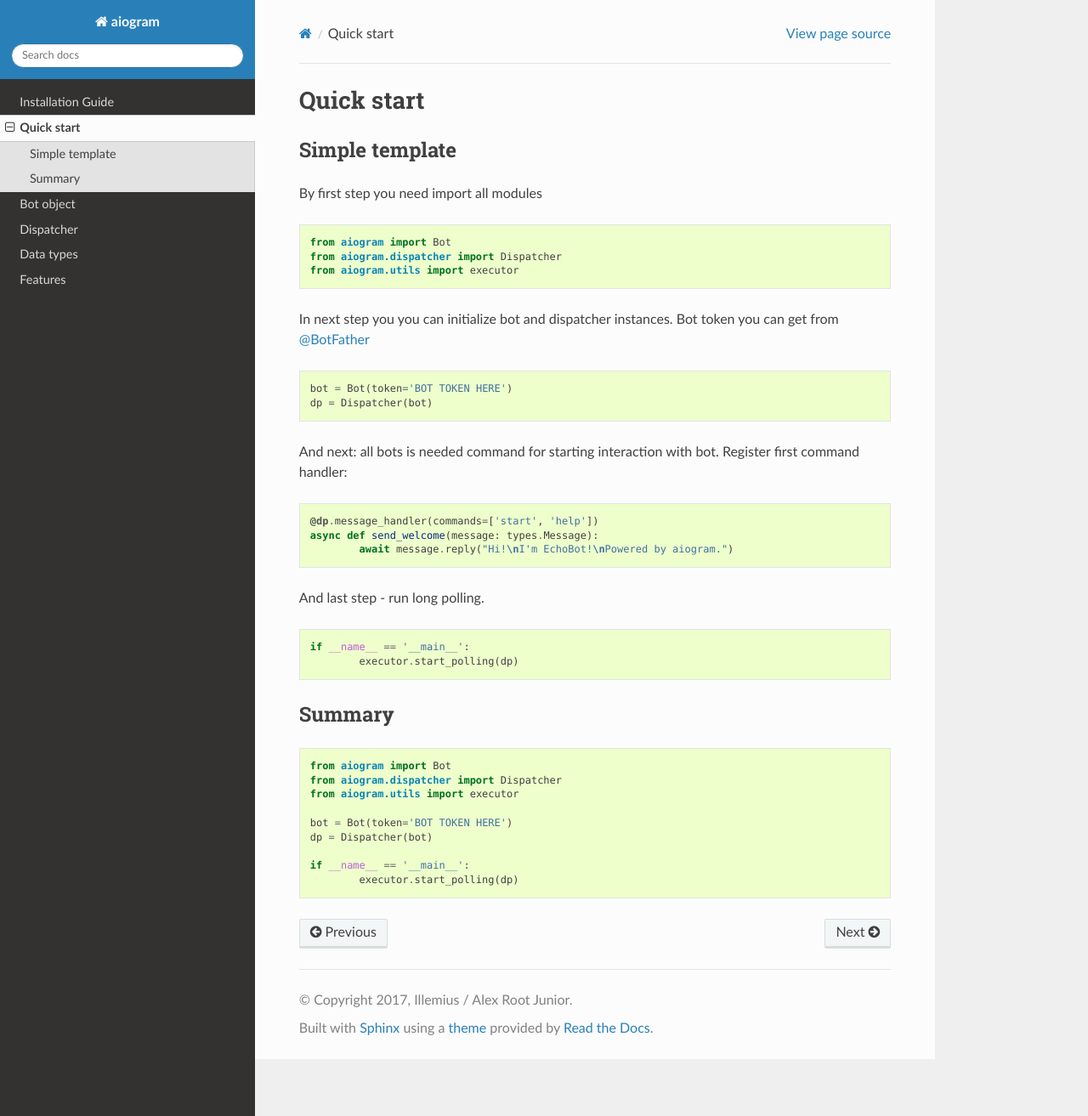
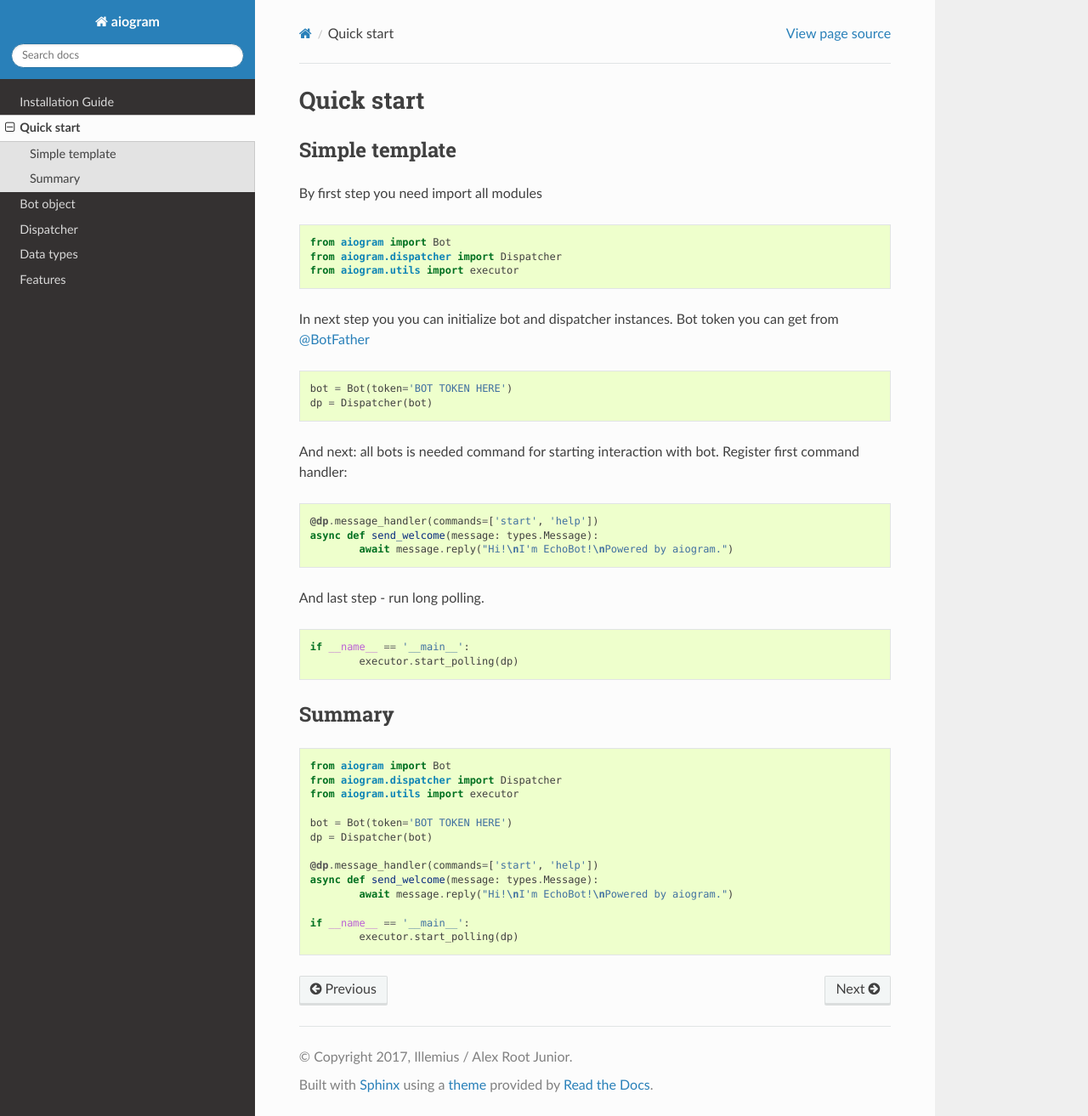
Before and after one commit to NullBrotasli/aiogram, a Sphinx documentation site: the page built from docs/source/quick_start.rst, in a window 1280 px wide and 1313 px high. Shown: the whole window at 85% size. Built offline with Sphinx 7.4.7 and the Read the Docs theme 2.0.0, drawn with Linux system fonts in a browser that asks for light colours; the version number could not be read and is left out.

Commit message:
Fixed code example

```diff
--- a/docs/source/quick_start.rst
+++ b/docs/source/quick_start.rst
@@ -48,5 +48,9 @@ Summary
 	bot = Bot(token='BOT TOKEN HERE')
 	dp = Dispatcher(bot)
 
+	@dp.message_handler(commands=['start', 'help'])
+	async def send_welcome(message: types.Message):
+		await message.reply("Hi!\nI'm EchoBot!\nPowered by aiogram.")
+
 	if __name__ == '__main__':
 		executor.start_polling(dp)
```
